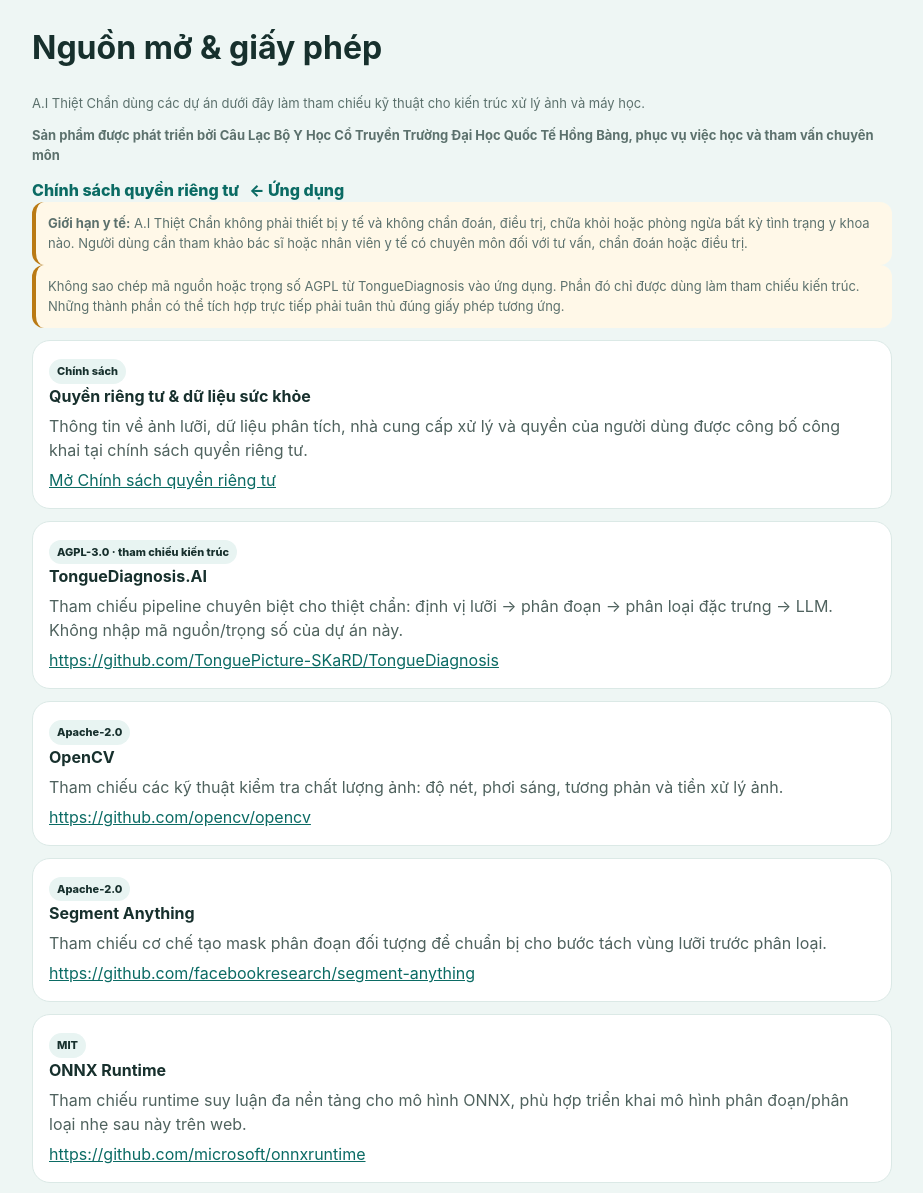
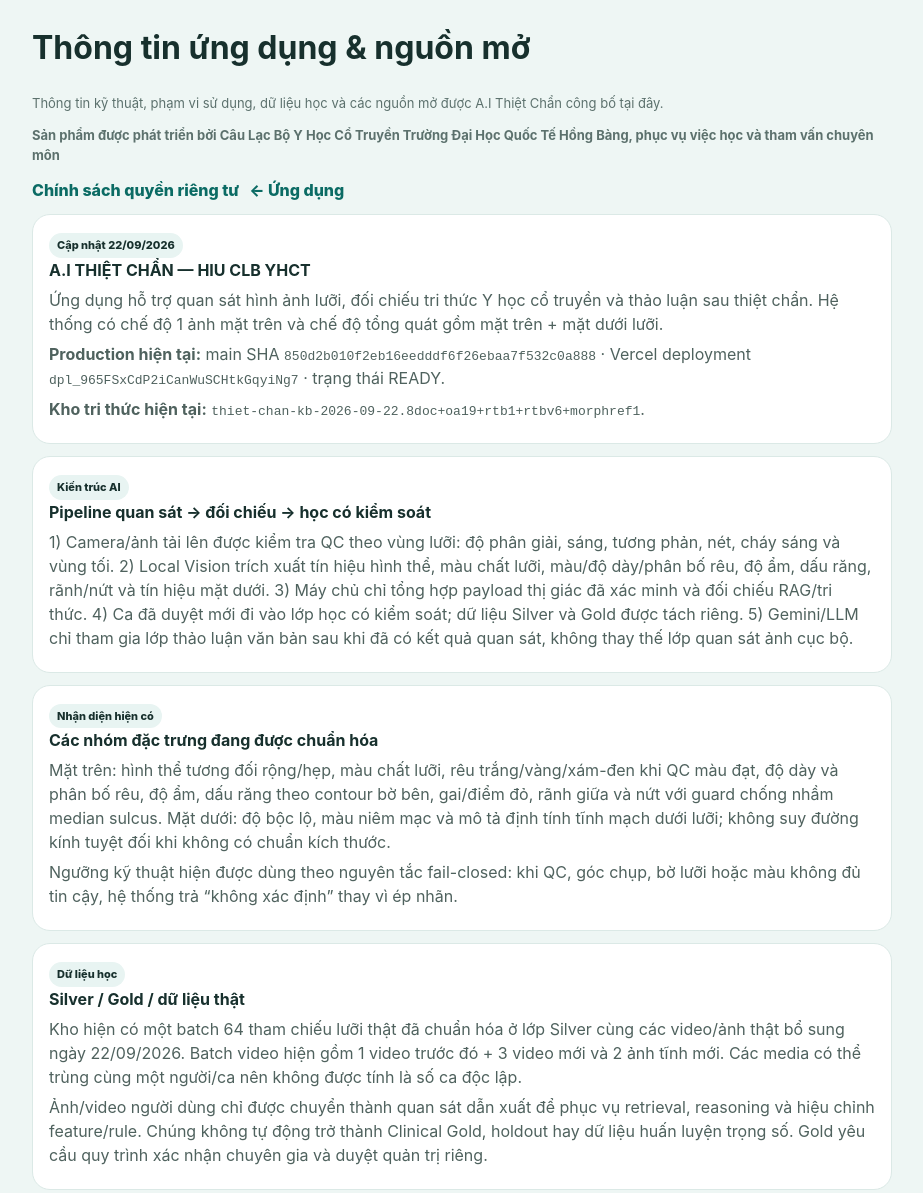
Before and after one commit to drngovothiennhan/ai-thiet-chan, a website: page public/open-source.html in a window 1280 px wide. Shown: the part 19-1212 px from the top of the page, without its empty margins (178-1101 px from the left). Drawn offline with Linux system fonts and the light colour scheme.

Commit message:
docs(ui): update app information through 2026-09-22

```diff
--- a/public/open-source.html
+++ b/public/open-source.html
@@ -4,14 +4,20 @@
   <meta charset="utf-8" />
   <meta name="viewport" content="width=device-width,initial-scale=1,viewport-fit=cover" />
   <meta name="theme-color" content="#0b6b64" />
-  <title>Nguồn mở · A.I Thiệt Chẩn</title>
+  <title>Thông tin & nguồn mở · A.I Thiệt Chẩn</title>
   <style>
     :root{font-family:Inter,system-ui,-apple-system,BlinkMacSystemFont,'Segoe UI',sans-serif;color:#17302d;background:#eef6f4;line-height:1.5}body{margin:0;background:#eef6f4}.wrap{max-width:860px;margin:auto;padding:22px 16px 40px}.top{display:flex;align-items:center;justify-content:space-between;gap:16px}.top a{color:#0b6b64;font-weight:800;text-decoration:none}.card{background:#fff;border:1px solid #dbe9e6;border-radius:18px;padding:16px;margin-top:12px}.card h2{font-size:16px;margin:0 0 6px}.card p{margin:6px 0;color:#4f625e}.card a{color:#0b6b64;word-break:break-all}.tag{display:inline-block;border-radius:999px;padding:4px 8px;background:#e8f4f2;font-size:11px;font-weight:800}.note{font-size:13px;color:#5c716d}.warn{background:#fff8e8;border-left:4px solid #ba7a14;padding:12px;border-radius:12px}.links{display:flex;gap:10px;flex-wrap:wrap;margin-top:8px}
   </style>
 </head>
 <body>
   <main class="wrap">
-    <div class="top"><div><h1>Nguồn mở & giấy phép</h1><p class="note">A.I Thiệt Chẩn dùng các dự án dưới đây làm tham chiếu kỹ thuật cho kiến trúc xử lý ảnh và máy học.</p><p class="note"><strong>Sản phẩm được phát triển bởi Câu Lạc Bộ Y Học Cổ Truyền Trường Đại Học Quốc Tế Hồng Bàng, phục vụ việc học và tham vấn chuyên môn</strong></p><div class="links"><a href="/privacy.html">Chính sách quyền riêng tư</a><a href="/">← Ứng dụng</a></div></div></div>
+    <div class="top"><div><h1>Thông tin ứng dụng & nguồn mở</h1><p class="note">Thông tin kỹ thuật, phạm vi sử dụng, dữ liệu học và các nguồn mở được A.I Thiệt Chẩn công bố tại đây.</p><p class="note"><strong>Sản phẩm được phát triển bởi Câu Lạc Bộ Y Học Cổ Truyền Trường Đại Học Quốc Tế Hồng Bàng, phục vụ việc học và tham vấn chuyên môn</strong></p><div class="links"><a href="/privacy.html">Chính sách quyền riêng tư</a><a href="/">← Ứng dụng</a></div></div></div>
+    <section class="card"><span class="tag">Cập nhật 22/09/2026</span><h2>A.I THIỆT CHẨN — HIU CLB YHCT</h2><p>Ứng dụng hỗ trợ quan sát hình ảnh lưỡi, đối chiếu tri thức Y học cổ truyền và thảo luận sau thiệt chẩn. Hệ thống có chế độ 1 ảnh mặt trên và chế độ tổng quát gồm mặt trên + mặt dưới lưỡi.</p><p><strong>Production hiện tại:</strong> main SHA <code>850d2b010f2eb16eedddf6f26ebaa7f532c0a888</code> · Vercel deployment <code>dpl_965FSxCdP2iCanWuSCHtkGqyiNg7</code> · trạng thái READY.</p><p><strong>Kho tri thức hiện tại:</strong> <code>thiet-chan-kb-2026-09-22.8doc+oa19+rtb1+rtbv6+morphref1</code>.</p></section>
+    <section class="card"><span class="tag">Kiến trúc AI</span><h2>Pipeline quan sát → đối chiếu → học có kiểm soát</h2><p>1) Camera/ảnh tải lên được kiểm tra QC theo vùng lưỡi: độ phân giải, sáng, tương phản, nét, cháy sáng và vùng tối. 2) Local Vision trích xuất tín hiệu hình thể, màu chất lưỡi, màu/độ dày/phân bố rêu, độ ẩm, dấu răng, rãnh/nứt và tín hiệu mặt dưới. 3) Máy chủ chỉ tổng hợp payload thị giác đã xác minh và đối chiếu RAG/tri thức. 4) Ca đã duyệt mới đi vào lớp học có kiểm soát; dữ liệu Silver và Gold được tách riêng. 5) Gemini/LLM chỉ tham gia lớp thảo luận văn bản sau khi đã có kết quả quan sát, không thay thế lớp quan sát ảnh cục bộ.</p></section>
+    <section class="card"><span class="tag">Nhận diện hiện có</span><h2>Các nhóm đặc trưng đang được chuẩn hóa</h2><p>Mặt trên: hình thể tương đối rộng/hẹp, màu chất lưỡi, rêu trắng/vàng/xám-đen khi QC màu đạt, độ dày và phân bố rêu, độ ẩm, dấu răng theo contour bờ bên, gai/điểm đỏ, rãnh giữa và nứt với guard chống nhầm median sulcus. Mặt dưới: độ bộc lộ, màu niêm mạc và mô tả định tính tĩnh mạch dưới lưỡi; không suy đường kính tuyệt đối khi không có chuẩn kích thước.</p><p>Ngưỡng kỹ thuật hiện được dùng theo nguyên tắc fail-closed: khi QC, góc chụp, bờ lưỡi hoặc màu không đủ tin cậy, hệ thống trả “không xác định” thay vì ép nhãn.</p></section>
+    <section class="card"><span class="tag">Dữ liệu học</span><h2>Silver / Gold / dữ liệu thật</h2><p>Kho hiện có một batch 64 tham chiếu lưỡi thật đã chuẩn hóa ở lớp Silver cùng các video/ảnh thật bổ sung ngày 22/09/2026. Batch video hiện gồm 1 video trước đó + 3 video mới và 2 ảnh tĩnh mới. Các media có thể trùng cùng một người/ca nên không được tính là số ca độc lập.</p><p>Ảnh/video người dùng chỉ được chuyển thành quan sát dẫn xuất để phục vụ retrieval, reasoning và hiệu chỉnh feature/rule. Chúng không tự động trở thành Clinical Gold, holdout hay dữ liệu huấn luyện trọng số. Gold yêu cầu quy trình xác nhận chuyên gia và duyệt quản trị riêng.</p></section>
+    <section class="card"><span class="tag">Thiết bị & dữ liệu</span><h2>Web/PWA · Android · Windows</h2><p>Ứng dụng hỗ trợ giao diện Mobile và PC/Desktop, camera trước/sau tùy khả năng thiết bị, PWA và luồng Storage Direct. Ảnh ca được chuyển trực tiếp tới kho lưu trữ riêng; máy chủ nhận hash, QC và payload thị giác đã xác minh theo kiến trúc hiện tại.</p><p>Hệ thống ưu tiên camera sau và có kiểm soát flash, ROI, focus đa mức, retry/health state và cơ chế cập nhật PWA để giảm tình trạng shell cũ gửi payload không tương thích.</p></section>
+    <section class="card"><span class="tag">Kiểm định</span><h2>Trạng thái kiểm thử gần nhất</h2><p>Batch tri thức/video mới nhất đã qua A.I Thiet Chan CI #783 trước khi merge. Sau merge production được Vercel báo READY. Các lớp regression đang khóa các hành vi quan trọng như QC-ROI, Local Vision, Storage Direct, RAG, tĩnh mạch mặt dưới, dấu răng, moisture, expert review, responsive shell và ranh giới hiển thị nguồn.</p><p>Không công bố tỷ lệ chính xác lâm sàng khi chưa có benchmark độc lập đủ điều kiện; các chỉ số nội bộ chỉ dùng để kiểm thử kỹ thuật và agreement theo bộ dữ liệu đã khóa.</p></section>
     <div class="warn note"><strong>Giới hạn y tế:</strong> A.I Thiệt Chẩn không phải thiết bị y tế và không chẩn đoán, điều trị, chữa khỏi hoặc phòng ngừa bất kỳ tình trạng y khoa nào. Người dùng cần tham khảo bác sĩ hoặc nhân viên y tế có chuyên môn đối với tư vấn, chẩn đoán hoặc điều trị.</div>
     <div class="warn note">Không sao chép mã nguồn hoặc trọng số AGPL từ TongueDiagnosis vào ứng dụng. Phần đó chỉ được dùng làm tham chiếu kiến trúc. Những thành phần có thể tích hợp trực tiếp phải tuân thủ đúng giấy phép tương ứng.</div>
     <section class="card"><span class="tag">Chính sách</span><h2>Quyền riêng tư & dữ liệu sức khỏe</h2><p>Thông tin về ảnh lưỡi, dữ liệu phân tích, nhà cung cấp xử lý và quyền của người dùng được công bố công khai tại chính sách quyền riêng tư.</p><a href="/privacy.html">Mở Chính sách quyền riêng tư</a></section>
```
